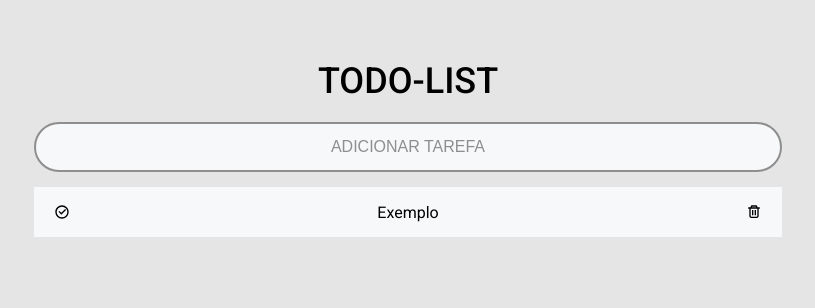
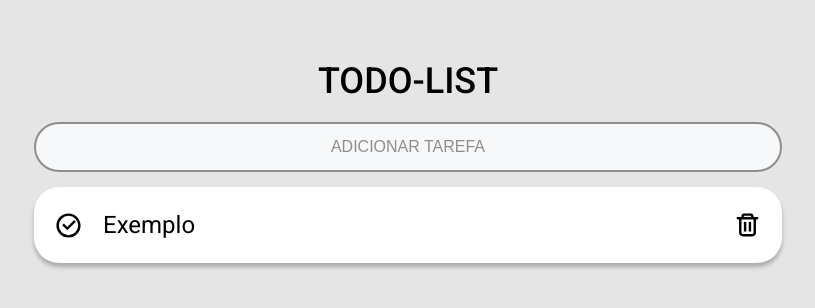
Before and after one commit to samueljml/todo-list, a Next.js app in the folder front-end/: page / in a window 1280 px wide. Shown: the top 308 px of the page, without its empty margins (232-1047 px from the left). Built offline with nearby package versions, Linux system fonts and the light colour scheme.

Commit message:
Adjust the style of the task component according to Figma

```diff
--- a/front-end/src/components/Task/index.tsx
+++ b/front-end/src/components/Task/index.tsx
@@ -1,6 +1,6 @@
 import React, { FC, useState } from 'react'
 import { CgTrash } from 'react-icons/cg'
-import { Container } from './style'
+import { Title, Child, Container, CheckedText } from './style'
 import { RiCheckboxCircleLine, RiCheckboxCircleFill } from 'react-icons/ri'
 
 interface TaskProps {
@@ -14,12 +14,16 @@ export const Task: FC<TaskProps> = ({ title }) => {
 
   return (
     <Container>
-      {isChecked ? (
-        <RiCheckboxCircleFill onClick={handleClick} />
-      ) : (
-        <RiCheckboxCircleLine onClick={handleClick} />
-      )}
-      <div>{title}</div>
+      <Child>
+        {isChecked ? (
+          <RiCheckboxCircleFill onClick={handleClick} />
+        ) : (
+          <RiCheckboxCircleLine onClick={handleClick} />
+        )}
+        <Title>
+          {(isChecked && <CheckedText>{title}</CheckedText>) || title}
+        </Title>
+      </Child>
       <CgTrash />
     </Container>
   )
--- a/front-end/src/components/Task/style.ts
+++ b/front-end/src/components/Task/style.ts
@@ -6,9 +6,25 @@ export const Container = styled.div`
   justify-content: space-between;
   align-items: center;
   width: 100%;
-
-  height: ${theme.sizes.buttonHeigth};
+  height: ${theme.sizes.taskHeigth};
   padding: 20px;
-  background-color: ${theme.colors.darkGray};
+  background-color: ${theme.colors.white};
+  border-radius: 25px;
+  font-size: 24px;
+  text-align: start;
+  box-shadow: 0px 4px 4px 0px rgba(0, 0, 0, 0.25);
   margin: 15px 0 0px 0;
 `
+
+export const Child = styled.div`
+  display: flex;
+`
+
+export const CheckedText = styled.div`
+  text-decoration: line-through;
+`
+
+export const Title = styled.div`
+  display: flex;
+  padding-left: 20px;
+`
--- a/front-end/src/styles/global.ts
+++ b/front-end/src/styles/global.ts
@@ -13,8 +13,8 @@ export default createGlobalStyle`
     font: 400 16px Roboto, sans-serif;
   }
 
-  img {
-    height: 35px;
-    width: 35px;
+  svg {
+    height: 29px;
+    width: 29px;
   }
 `
--- a/front-end/src/styles/theme.ts
+++ b/front-end/src/styles/theme.ts
@@ -6,12 +6,13 @@ const theme = {
     darkGray: '#F6F8FA',
     lightGray: '#E5E5E5',
     gray: '#8E8E8E',
-    white: 'FFFFFF'
+    white: '#FFFFFF'
   },
   sizes: {
     buttonHeigth: '50px',
     buttonFontSize: '16px',
-    titleFontSize: '36px'
+    titleFontSize: '36px',
+    taskHeigth: '76px'
   }
 }
 export default theme
```
